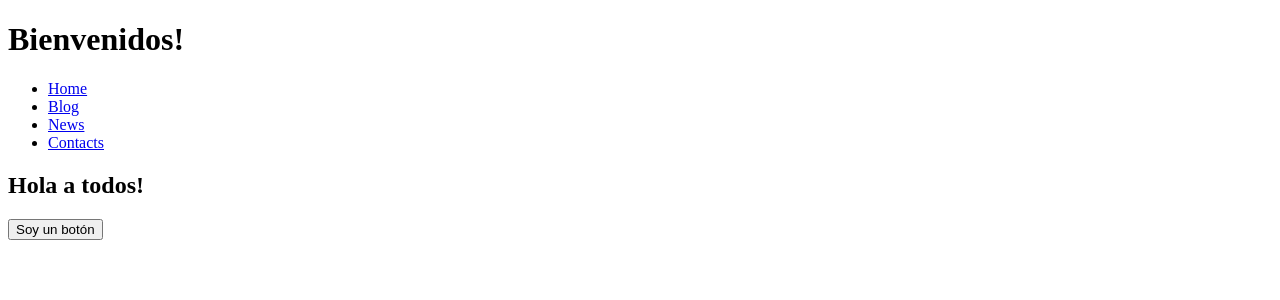
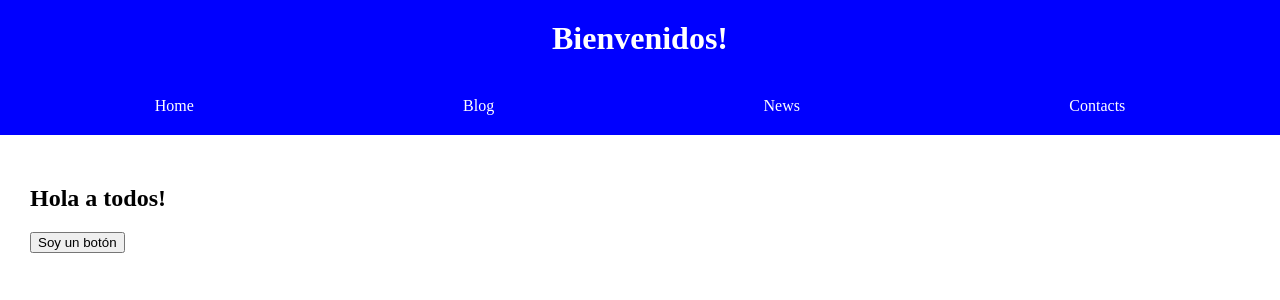
Before and after one commit to cristianregueiromartinez69/ProyectoReact, a React app: page / in a window 1280 px wide. Shown: the top 300 px of the page. Built offline with nearby package versions, Linux system fonts and the light colour scheme; the HTML template or start-up script is replaced by a standard one.

Commit message:
haciendo estilos de componentes

```diff
--- a/src/App.css
+++ b/src/App.css
@@ -0,0 +1,3 @@
+.main-content{
+    padding: 30px;
+}
--- a/src/App.jsx
+++ b/src/App.jsx
@@ -10,8 +10,10 @@ function App() {
   return (
     <>
     <HeaderComponent></HeaderComponent>
+    <main className='main-content'>
      <h2>Hola a todos!</h2>
      <ButtonComponent></ButtonComponent>
+     </main>
     </>
   )
 }
--- /dev/null
+++ b/src/components/HeaderComponent.css
@@ -0,0 +1,22 @@
+.header{
+    background-color: blue;
+    color: white;
+
+    .title{
+        margin: 0;
+        padding: 20px;
+        text-align: center;
+    }
+
+    .header-list{
+        padding: 20px;
+        display: flex;
+        justify-content: space-around;
+
+        .link{
+            color: white;
+            text-decoration: none;
+        }
+
+    }
+}
--- a/src/components/HeaderComponent.jsx
+++ b/src/components/HeaderComponent.jsx
@@ -1,20 +1,21 @@
+import "./HeaderComponent.css";
 function HeaderComponent(){
     return (
-        <header>
-            <h1>Bienvenidos!</h1>
+        <header className="header">
+            <h1 className="title">Bienvenidos!</h1>
             <nav>
-                <ul>
+                <ul className="header-list">
                     <li>
-                        <a href="#">Home</a>
+                        <a className="link" href="#">Home</a>
                     </li>
                     <li>
-                        <a href="#">Blog</a>
+                        <a className="link" href="#">Blog</a>
                     </li>
                     <li>
-                        <a href="#">News</a>
+                        <a className="link" href="#">News</a>
                     </li>
                     <li>
-                        <a href="#">Contacts</a>
+                        <a className="link" href="#">Contacts</a>
                     </li>
                 </ul>
             </nav>
--- a/src/index.css
+++ b/src/index.css
@@ -0,0 +1,13 @@
+* {
+    box-sizing: border-box;
+}
+
+body{
+    margin: 0;
+}
+
+ul{
+    list-style: none;
+    margin: 0;
+    padding: 0;
+}
```
